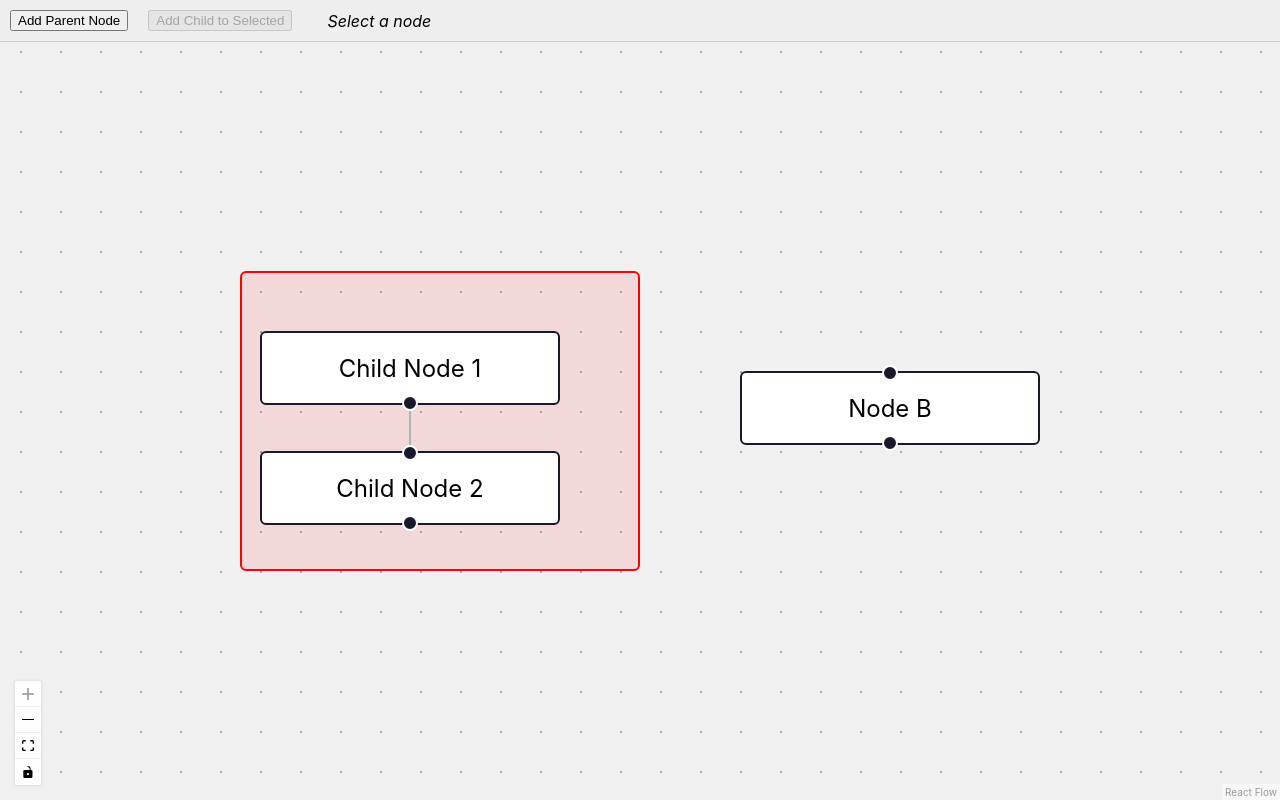
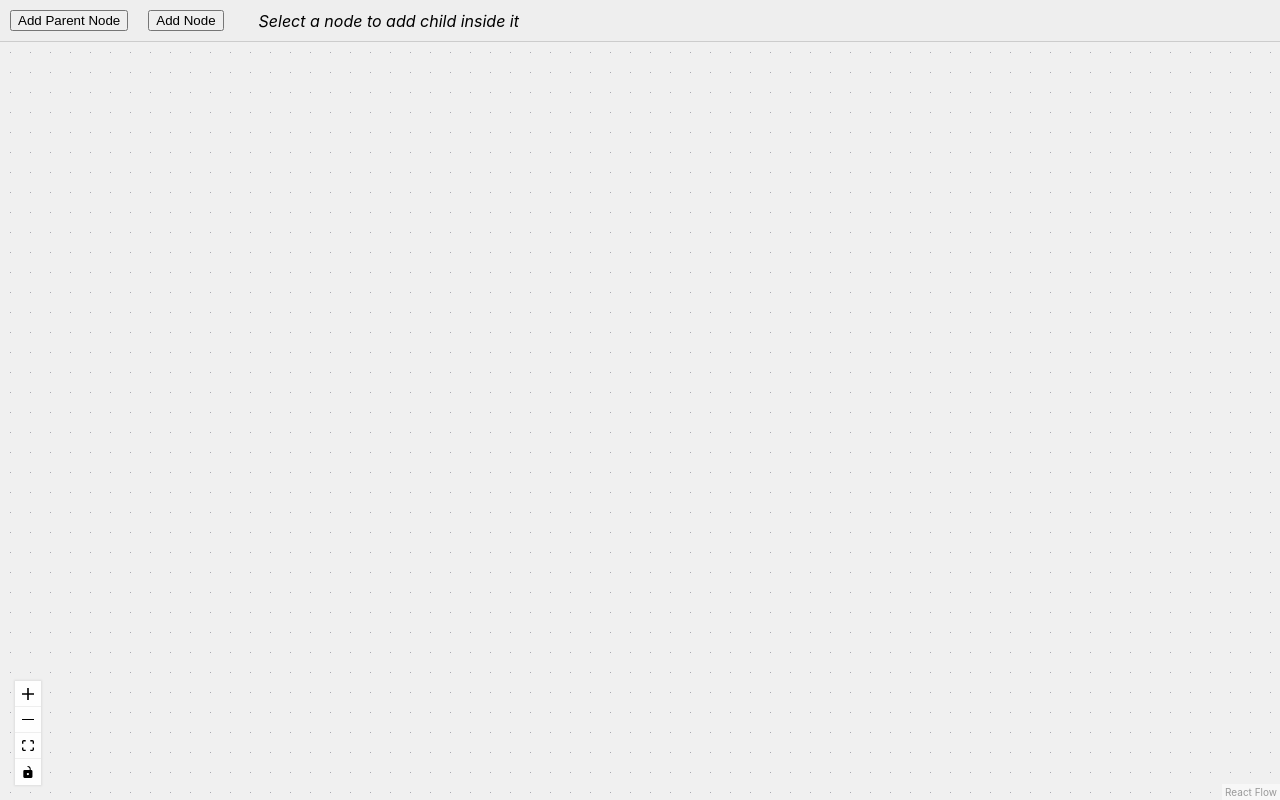
Before and after one commit to rasingollam/React-Flow-Tutorial, a React (Create React App) app in the folder workflow_testing/: page /design in a window 1280 px wide. Built offline with nearby package versions, Linux system fonts and the light colour scheme.

Commit message:
feat: Reset initial nodes and edges to empty arrays for a clean canvas

```diff
--- a/workflow_testing/src/workflow/DesignWorkflows.js
+++ b/workflow_testing/src/workflow/DesignWorkflows.js
@@ -22,19 +22,21 @@ const rfStyle = {
   backgroundColor: '#f0f0f0',
 };
 
-// Counter for unique node IDs
-let idCounter = initialNodes.length;
+// Counter for unique node IDs - Start from 0 for empty canvas
+let idCounter = 0;
 const getId = () => `dndnode_${idCounter++}`;
 
 
 function DesignWorkflows() {
+  // Initialize with empty arrays from imported files
   const [nodes, setNodes] = useState(initialNodes);
   const [edges, setEdges] = useState(initialEdges);
   const [selectedNodeId, setSelectedNodeId] = useState(null);
-  const [selectedNodeIsGroup, setSelectedNodeIsGroup] = useState(false); // Track if selected node is a group
-  const [widthInput, setWidthInput] = useState(''); // State for width input
-  const [heightInput, setHeightInput] = useState(''); // State for height input
+  const [selectedNodeIsGroup, setSelectedNodeIsGroup] = useState(false);
+  const [widthInput, setWidthInput] = useState('');
+  const [heightInput, setHeightInput] = useState('');
   const reactFlowWrapper = useRef(null);
+
 
   // Find the selected node object
   const selectedNode = nodes.find(node => node.id === selectedNodeId);
@@ -81,25 +83,33 @@ function DesignWorkflows() {
   );
 
 
-  // Function to add a new parent node
+  // Function to add a new parent node and select it
   const addParentNode = useCallback(() => {
+    const newNodeId = getId();
     const newNode = {
-      id: getId(),
-      type: 'group', // Ensure new parents are groups
+      id: newNodeId,
+      type: 'group',
       data: { label: 'New Parent' },
       position: { x: Math.random() * 200 + 50, y: Math.random() * 100 + 50 },
       style: {
-        width: 200, // Default size for new parents
+        width: 200,
         height: 140,
         backgroundColor: 'rgba(0, 0, 255, 0.1)',
         border: '1px solid blue',
       },
+      selected: true, // Mark the new node as selected
     };
-    setNodes((nds) => nds.concat(newNode));
-  }, []);
+
+    setNodes((nds) =>
+      // Deselect all other nodes and add the new selected node
+      nds.map(n => ({ ...n, selected: false })).concat(newNode)
+    );
+    // Manually update the selectedNodeId state
+    setSelectedNodeId(newNodeId);
+  }, [setNodes, setSelectedNodeId]); // Add setSelectedNodeId dependency
 
 
-  // Modified function to add a child node inside the selected parent
+  // Modified function to add a child node inside the selected parent OR as an orphan
   const addChildNode = useCallback(() => {
     const parentNode = nodes.find(node => node.id === selectedNodeId);
     const newNodeId = getId();
@@ -115,7 +125,7 @@ function DesignWorkflows() {
       newNode = {
         id: newNodeId,
         data: { label: `Child of ${parentNode.id}` },
-        position: { x: childX, y: childY }, // Position relative to parent
+        position: { x: childX, y: childY },
         parentId: parentNode.id,
         extent: 'parent', // Keep it within the parent bounds
       };
@@ -123,15 +133,15 @@ function DesignWorkflows() {
       // Add as a regular node if no parent is selected
       newNode = {
         id: newNodeId,
-        data: { label: 'New Node (Orphan)' },
+        data: { label: 'New Node' }, // Changed label slightly
         position: { x: Math.random() * 200 + 50, y: Math.random() * 100 + 150 },
       };
       // Optionally, provide feedback that no parent was selected
-      console.log("No parent selected, adding node to canvas.");
+      console.log("No parent selected, adding new node to canvas."); // Log message updated
     }
 
     setNodes((nds) => nds.concat(newNode));
-  }, [selectedNodeId, nodes]); // Add dependencies
+  }, [selectedNodeId, nodes]); // Dependencies remain the same
 
 
   // Function to handle resizing the selected parent node
@@ -162,14 +172,16 @@ function DesignWorkflows() {
         return node;
       })
     );
-  }, [selectedNodeId, selectedNodeIsGroup, widthInput, heightInput, setNodes]);
+  }, [selectedNodeId, selectedNodeIsGroup, widthInput, heightInput, setNodes]); // Corrected typo and added missing dependency
+
 
   return (
     <div style={containerStyles} ref={reactFlowWrapper}>
       <div style={toolbarStyles}>
         <button onClick={addParentNode} style={buttonStyles}>Add Parent Node</button>
-        <button onClick={addChildNode} style={buttonStyles} disabled={!selectedNodeId}>
-           Add Child to Selected
+        {/* Updated button: Always enabled, text reflects dual purpose */}
+        <button onClick={addChildNode} style={buttonStyles}>
+           {selectedNodeId ? 'Add Child to Selected' : 'Add Node'}
         </button>
 
         {/* Resize controls - visible only when a group node is selected */}
@@ -197,7 +209,8 @@ function DesignWorkflows() {
             <button onClick={handleParentResize}>Apply Size</button>
           </>
         )}
-        {!selectedNodeId && <span style={{ marginLeft: '15px', fontStyle: 'italic' }}>Select a node</span>}
+        {/* Updated status text */}
+        {!selectedNodeId && <span style={{ marginLeft: '15px', fontStyle: 'italic' }}>Select a node to add child inside it</span>}
         {selectedNodeId && !selectedNodeIsGroup && <span style={{ marginLeft: '15px' }}>Selected: {selectedNodeId} (Not a Parent Group)</span>}
 
       </div>
--- a/workflow_testing/src/workflow/edges.js
+++ b/workflow_testing/src/workflow/edges.js
@@ -1,4 +1,2 @@
-export const initialEdges = [
-  { id: 'eA1-A2', source: 'A-1', target: 'A-2' }, // Edge within the parent
-  { id: 'eA-B', source: 'A', target: 'B' }, // Edge from parent to another node
-];
+// Start with no edges
+export const initialEdges = [];
--- a/workflow_testing/src/workflow/nodes.js
+++ b/workflow_testing/src/workflow/nodes.js
@@ -1,38 +1,2 @@
-export const initialNodes = [
-  // Parent Node
-  {
-    id: 'A',
-    type: 'group', // Mark as group type
-    data: { label: 'Parent Node A' },
-    position: { x: 0, y: 0 },
-    style: {
-      width: 200, // Initial width
-      height: 150, // Initial height
-      backgroundColor: 'rgba(255, 0, 0, 0.1)',
-      border: '1px solid red',
-    },
-  },
-  // Child Node 1
-  {
-    id: 'A-1',
-    type: 'input',
-    data: { label: 'Child Node 1' },
-    position: { x: 10, y: 30 },
-    parentId: 'A',
-    extent: 'parent',
-  },
-  // Child Node 2
-  {
-    id: 'A-2',
-    data: { label: 'Child Node 2' },
-    position: { x: 10, y: 90 },
-    parentId: 'A',
-    extent: 'parent',
-  },
-  // Another independent node (not a group)
-  {
-    id: 'B',
-    data: { label: 'Node B' },
-    position: { x: 250, y: 50 },
-  },
-];
+// Start with an empty canvas
+export const initialNodes = [];
```
